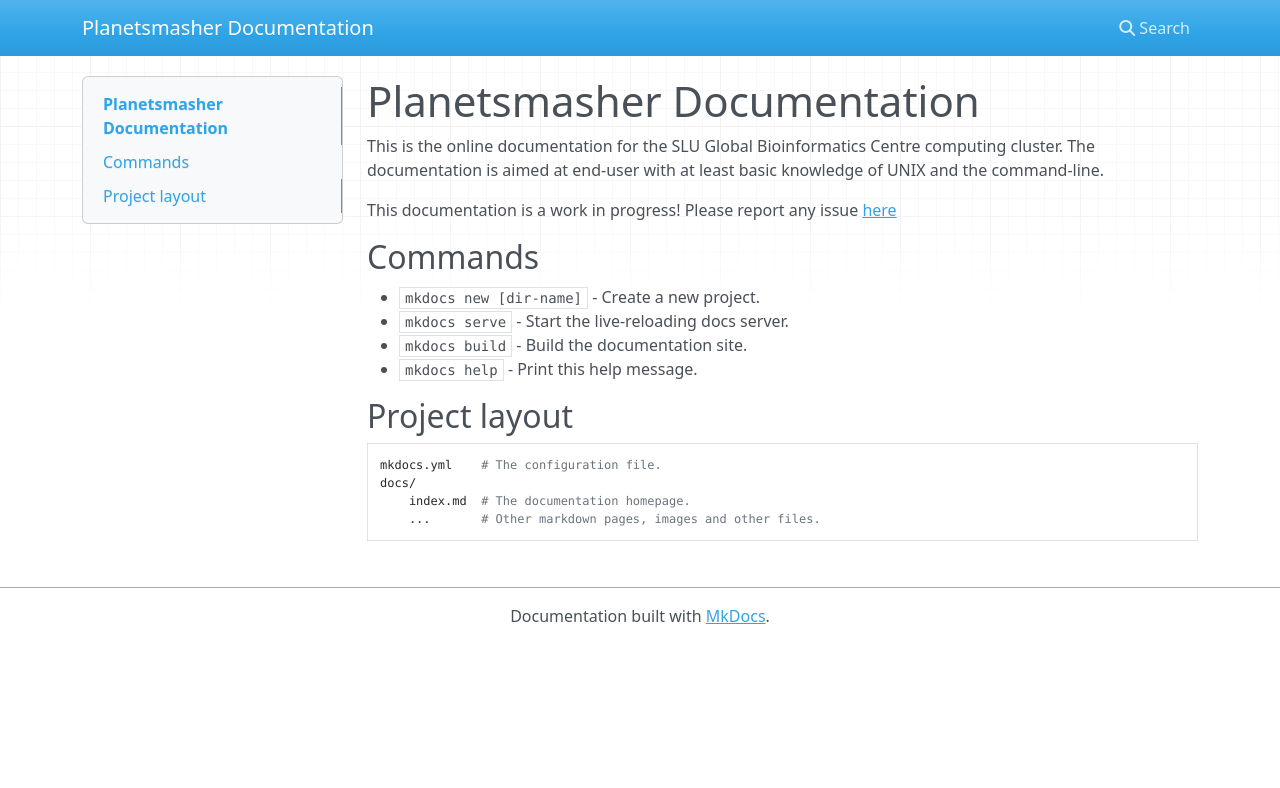
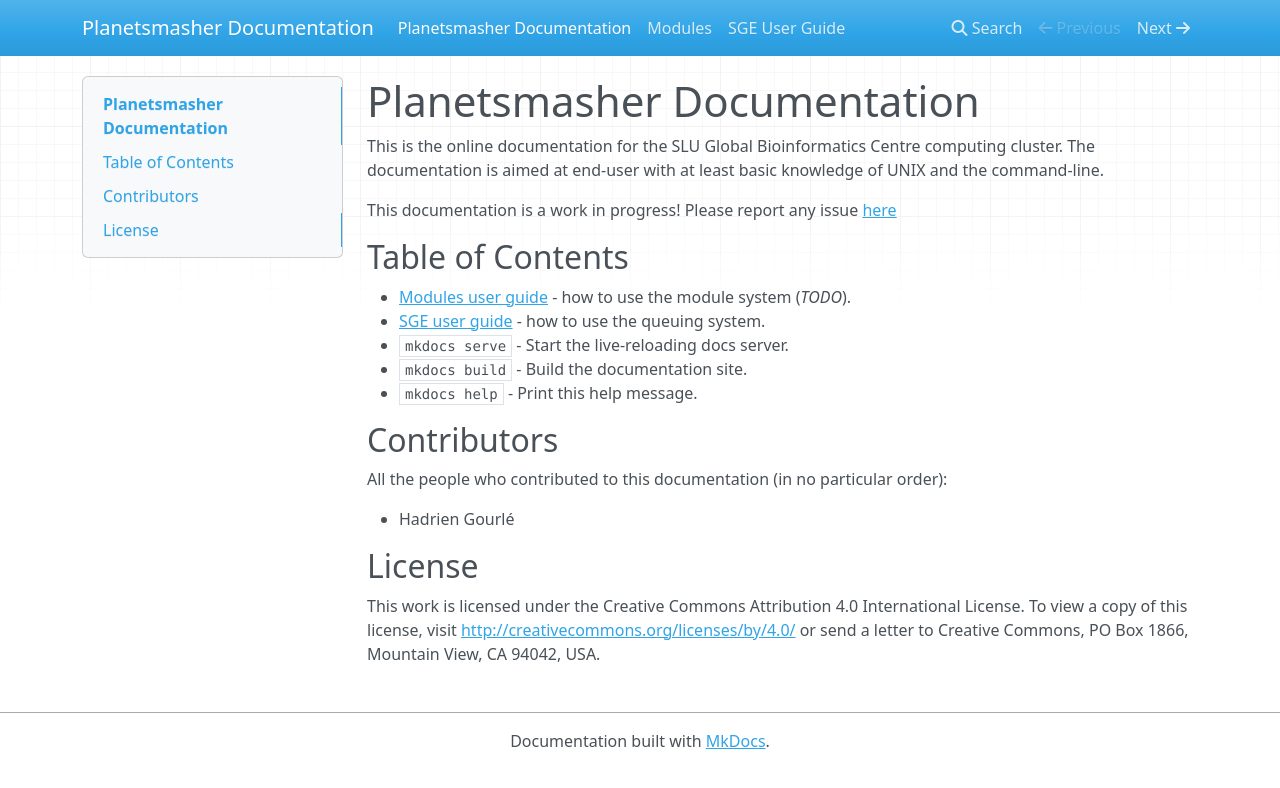
Before and after one commit to SGBC/cluster_doc, an MkDocs documentation site: the page built from docs/index.md, in a window 1280 px wide. Shown: the top 788 px of the page. Built offline with MkDocs 1.6.1, drawn with Linux system fonts in a browser that asks for light colours; nearby versions of some CDN libraries.

Commit message:
added table of contents

```diff
--- a/docs/index.md
+++ b/docs/index.md
@@ -7,16 +7,23 @@ knowledge of UNIX and the command-line.
 This documentation is a work in progress! Please report any issue
 [here](https://github.com/SGBC/cluster_doc/issues)
 
-## Commands
+## Table of Contents
 
-* `mkdocs new [dir-name]` - Create a new project.
+* [Modules user guide](modules.md) - how to use the module system (*TODO*).
+* [SGE user guide](sge.md) - how to use the queuing system.
 * `mkdocs serve` - Start the live-reloading docs server.
 * `mkdocs build` - Build the documentation site.
 * `mkdocs help` - Print this help message.
 
-## Project layout
+## Contributors
 
-    mkdocs.yml    # The configuration file.
-    docs/
-        index.md  # The documentation homepage.
-        ...       # Other markdown pages, images and other files.
+All the people who contributed to this documentation (in no particular order):
+
+- Hadrien Gourlé
+
+## License
+
+This work is licensed under the Creative Commons Attribution 4.0 International
+License. To view a copy of this license, visit
+<http://creativecommons.org/licenses/by/4.0/> or send a letter to Creative
+Commons, PO Box 1866, Mountain View, CA 94042, USA.
--- /dev/null
+++ b/docs/modules.md
@@ -0,0 +1,3 @@
+## Module System User Guide
+
+*TODO*
--- /dev/null
+++ b/docs/sge.md
@@ -0,0 +1,3 @@
+# SGE User Guide
+
+*TODO*
```
Also changed, not shown: README.md (+13 -1 lines).
